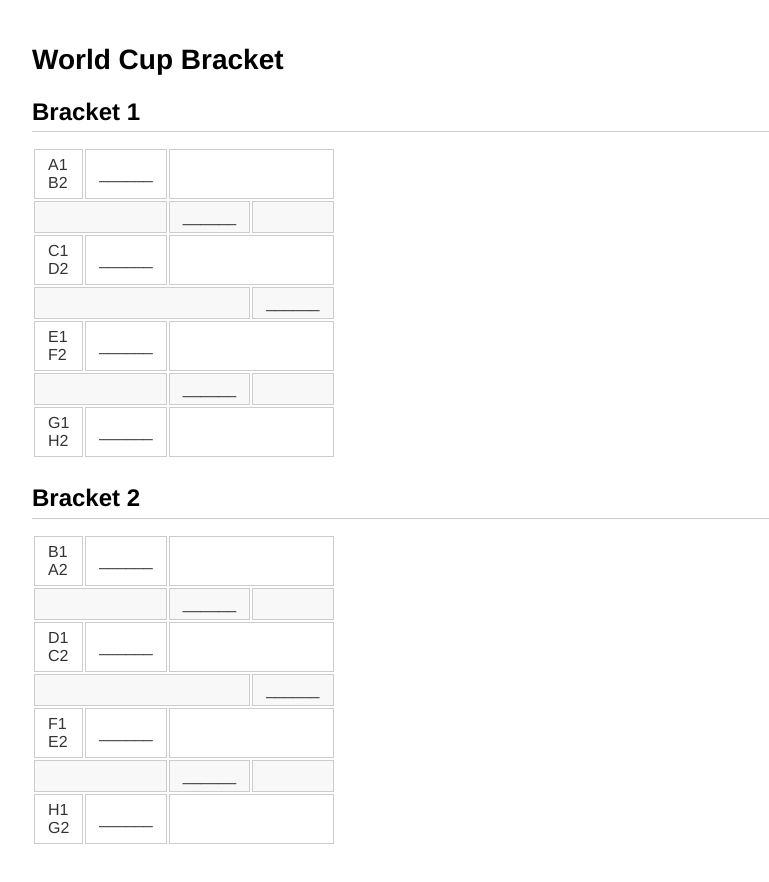
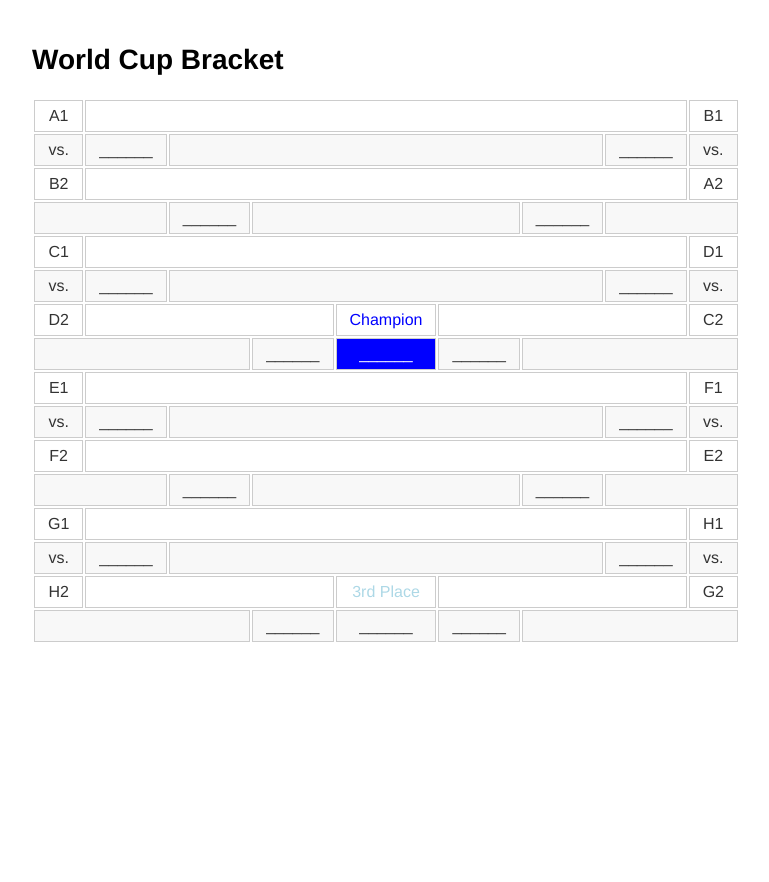
Before and after one commit to crowmagnumb/crowmagnumb.net, a plain HTML site: page fifa_world_cup/blank_bracket.html in a window 1280 px wide. Shown: the whole page, without its empty margins (6-775 px from the left). After the commit the page ends 800 px from the top, so only its background shows below. Drawn offline with Linux system fonts and the light colour scheme.

Commit message:
making bracket a little better

```diff
--- a/fifa_world_cup/blank_bracket.html
+++ b/fifa_world_cup/blank_bracket.html
@@ -1,84 +1,125 @@
 <html>
     <head>
         <link type="text/css" rel="stylesheet" href="../github.css" />
+        <style>
+            .champion {
+                background-color: blue;
+                color: white;
+            }
+            .champion-label {
+                color: blue;
+            }
+            .third-place-label {
+                color: lightblue;
+            }
+            table tbody tr td {
+                text-align: center;
+            }
+        </style>
     </head>
     <body>
         <h1 id="worldcupbracket">World Cup Bracket</h1>
-        <h2 id="bracketa">Bracket 1</h2>
         <table>
             <tbody>
                 <tr>
-                    <td>A1<br />B2</td>
+                    <td>A1</td>
+                    <td colspan="7"></td>
+                    <td>B1</td>
+                </tr>
+                <tr>
+                    <td>vs.</td>
+                    <td>______</td>
+                    <td colspan="5"></td>
+                    <td>______</td>
+                    <td>vs.</td>
+                </tr>
+                <tr>
+                    <td>B2</td>
+                    <td colspan="7"></td>
+                    <td>A2</td>
+                </tr>
+                <tr>
+                    <td colspan="2"></td>
+                    <td>______</td>
+                    <td colspan="3"></td>
                     <td>______</td>
                     <td colspan="2"></td>
                 </tr>
                 <tr>
+                    <td>C1</td>
+                    <td colspan="7"></td>
+                    <td>D1</td>
+                </tr>
+                <tr>
+                    <td>vs.</td>
+                    <td>______</td>
+                    <td colspan="5"></td>
+                    <td>______</td>
+                    <td>vs.</td>
+                </tr>
+                <tr>
+                    <td>D2</td>
+                    <td colspan="3"></td>
+                    <td class="champion-label">Champion</td>
+                    <td colspan="3"></td>
+                    <td>C2</td>
+                </tr>
+                <tr>
+                    <td colspan="3"></td>
+                    <td>______</td>
+                    <td class="champion">______</td>
+                    <td>______</td>
+                    <td colspan="3"></td>
+                </tr>
+                <tr>
+                    <td>E1</td>
+                    <td colspan="7"></td>
+                    <td>F1</td>
+                </tr>
+                <tr>
+                    <td>vs.</td>
+                    <td>______</td>
+                    <td colspan="5"></td>
+                    <td>______</td>
+                    <td>vs.</td>
+                </tr>
+                <tr>
+                    <td>F2</td>
+                    <td colspan="7"></td>
+                    <td>E2</td>
+                </tr>
+                <tr>
                     <td colspan="2"></td>
                     <td>______</td>
-                    <td></td>
-                </tr>
-                <tr>
-                    <td>C1<br />D2</td>
+                    <td colspan="3"></td>
                     <td>______</td>
                     <td colspan="2"></td>
                 </tr>
                 <tr>
-                    <td colspan="3"></td>
-                    <td>______</td>
+                    <td>G1</td>
+                    <td colspan="7"></td>
+                    <td>H1</td>
                 </tr>
                 <tr>
-                    <td>E1<br />F2</td>
+                    <td>vs.</td>
                     <td>______</td>
-                    <td colspan="2"></td>
+                    <td colspan="5"></td>
+                    <td>______</td>
+                    <td>vs.</td>
                 </tr>
                 <tr>
-                    <td colspan="2"></td>
-                    <td>______</td>
-                    <td></td>
-                </tr>
-                <tr>
-                    <td>G1<br />H2</td>
-                    <td>______</td>
-                    <td colspan="2"></td>
-                </tr>
-            </tbody>
-        </table>
-        <h2 id="bracketb">Bracket 2</h2>
-        <table>
-            <tbody>
-                <tr>
-                    <td>B1<br />A2</td>
-                    <td>______</td>
-                    <td colspan="2"></td>
-                </tr>
-                <tr>
-                    <td colspan="2"></td>
-                    <td>______</td>
-                    <td></td>
-                </tr>
-                <tr>
-                    <td>D1<br />C2</td>
-                    <td>______</td>
-                    <td colspan="2"></td>
+                    <td>H2</td>
+                    <td colspan="3"></td>
+                    <td class="third-place-label">3rd Place</td>
+                    <td colspan="3"></td>
+                    <td>G2</td>
                 </tr>
                 <tr>
                     <td colspan="3"></td>
                     <td>______</td>
-                </tr>
-                <tr>
-                    <td>F1<br />E2</td>
                     <td>______</td>
-                    <td colspan="2"></td>
-                </tr>
-                <tr>
-                    <td colspan="2"></td>
                     <td>______</td>
-                    <td></td>
-                </tr>
-                <tr>
-                    <td>H1<br />G2</td>
-                    <td>______</td>
-                    <td colspan="2"></td>
+                    <td colspan="3"></td>
                 </tr>
             </tbody>
         </table>
```
Also changed, not shown: fifa_world_cup/wc-i/bracket.html (+56 -50 lines).
